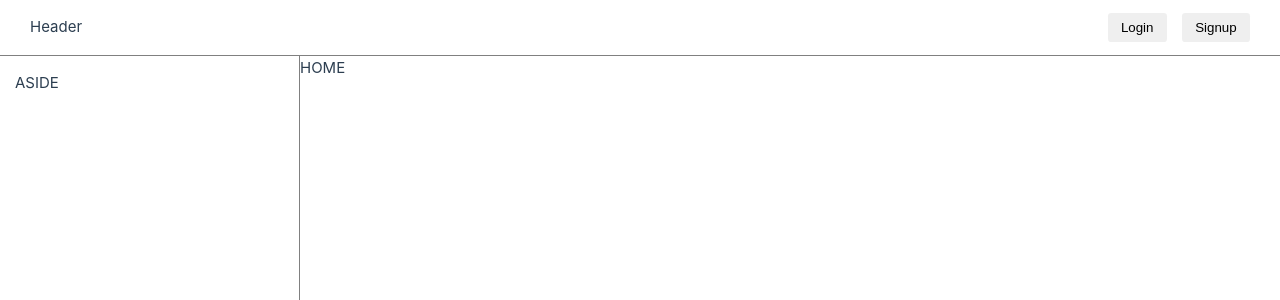
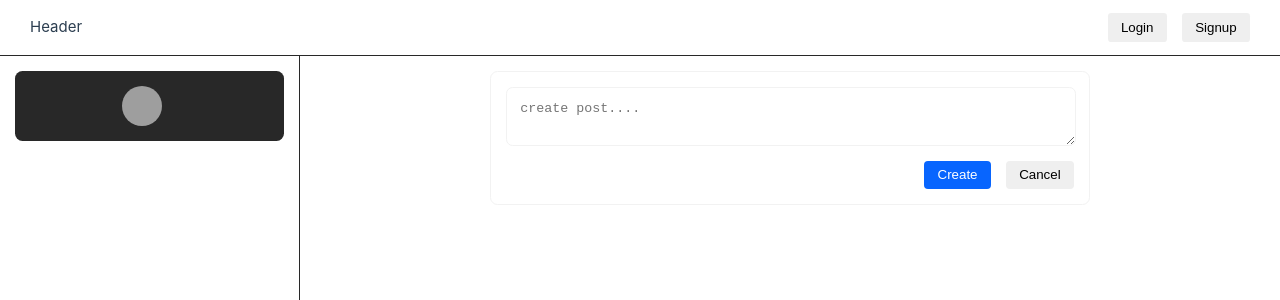
Before and after one commit to Aeceu/Vue-Social-Media, a Vue app: page / in a window 1280 px wide. Shown: the top 300 px of the page. Built offline with nearby package versions, Linux system fonts and the light colour scheme; grey boxes are pictures that could not be loaded; the HTML template or start-up script is replaced by a standard one.

Commit message:
added create post component

```diff
--- a/src/assets/main.css
+++ b/src/assets/main.css
@@ -2,6 +2,7 @@
 
 #app {
   /* max-width: 1280px; */
+  overflow: hidden;
   min-height: 100vh;
   margin: 0 auto;
   font-weight: normal;
--- a/src/components/AsideView.vue
+++ b/src/components/AsideView.vue
@@ -1,15 +1,65 @@
-<script setup lang="ts"></script>
+<script setup lang="ts">
+import { useUserStore } from '@/stores/counter'
+
+const userStore = useUserStore()
+</script>
 
 <template>
   <div class="aside">
-    <p>ASIDE</p>
+    <div class="profile-container">
+      <img
+        src="https://plus.unsplash.com/premium_photo-1689568126014-06fea9d5d341?fm=jpg&q=60&w=3000&ixlib=rb-4.0.3&ixid=M3wxMjA3fDB8MHxzZWFyY2h8MXx8cHJvZmlsZXxlbnwwfHwwfHx8MA%3D%3D"
+        alt="profile"
+        class="profile-photo"
+      />
+      <span class="profile-details">
+        <h3>{{ userStore.user?.firstName }} {{ userStore.user?.lastName }}</h3>
+        <p class="email">{{ userStore.user?.email }}</p>
+      </span>
+    </div>
   </div>
 </template>
 
 <style scoped>
 .aside {
-  width: 300px;
-  border-right: 1px solid gray;
+  min-width: 300px;
+  max-width: 300px;
+  border-right: 1px solid var(--vt-c-black-mute);
   padding: 1em;
+  display: flex;
+  flex-direction: column;
+  gap: 1em;
+}
+
+.profile-photo {
+  width: 40px;
+  height: 40px;
+  border-radius: 100%;
+  object-fit: cover;
+}
+
+.profile-container {
+  display: flex;
+  align-items: center;
+  justify-content: center;
+  gap: 1em;
+  padding: 1em;
+  background-color: var(--vt-c-black-mute);
+  border-radius: 0.5em;
+}
+
+.profile-container:hover {
+  background-color: var(--vt-c-black-soft);
+  cursor: pointer;
+}
+.profile-details {
+  display: flex;
+  line-height: 1.3;
+  flex-direction: column;
+}
+
+.email {
+  font-size: 12px;
+  letter-spacing: 0.07em;
 }
 </style>
--- a/src/components/HeaderView.vue
+++ b/src/components/HeaderView.vue
@@ -36,7 +36,7 @@ const handleLogout = () => {
 <style scoped>
 .header {
   height: 60px;
-  border-bottom: 1px solid gray;
+  border-bottom: 1px solid var(--vt-c-black-mute);
   display: flex;
   align-items: center;
   justify-content: space-between;
--- /dev/null
+++ b/src/components/NewsFeedView.vue
@@ -0,0 +1,83 @@
+<script setup lang="ts">
+import { ref } from 'vue'
+
+const content = ref('')
+</script>
+
+<template>
+  <div class="newsfeed">
+    <div class="create-post-container">
+      <textarea
+        :model="content"
+        type="text"
+        class="create-post-textarea"
+        placeholder="create post...."
+        resizable
+      />
+      <span class="btns-group">
+        <button class="btn create">Create</button>
+        <button class="btn cancel">Cancel</button>
+      </span>
+    </div>
+  </div>
+</template>
+
+<style scoped>
+.newsfeed {
+  max-height: 100vh;
+  overflow: hidden;
+  width: 100%;
+  display: flex;
+  padding: 1em;
+  /* align-items: center; */
+  justify-content: center;
+}
+
+.create-post-container {
+  width: 600px;
+  height: fit-content;
+  max-height: 200px;
+
+  padding: 1em;
+  border: 1px solid var(--color-background-mute);
+  border-radius: 0.5em;
+  display: flex;
+  flex-direction: column;
+  gap: 1em;
+}
+
+.create-post-textarea {
+  min-height: 50px;
+  min-width: 570px;
+  max-width: 570px;
+  width: 100%;
+  height: 100%;
+
+  background: inherit;
+  border: none;
+  outline: none;
+  color: white;
+  padding: 1em;
+  border-radius: 0.5em;
+  border: 1px solid var(--color-background-mute);
+}
+
+.btns-group {
+  width: 100%;
+  display: flex;
+  align-items: center;
+  justify-content: end;
+  gap: 1em;
+}
+
+.btn {
+  border: none;
+  border-radius: 0.3em;
+  padding: 0.5em 1em;
+}
+
+.create {
+  color: white;
+  background-color: #0865fe;
+}
+</style>
--- a/src/views/HomeView.vue
+++ b/src/views/HomeView.vue
@@ -1,6 +1,7 @@
 <script lang="ts" setup>
 import AsideView from '@/components/AsideView.vue'
 import HeaderView from '@/components/HeaderView.vue'
+import NewsFeedView from '@/components/NewsFeedView.vue'
 </script>
 
 <template>
@@ -8,7 +9,7 @@ import HeaderView from '@/components/HeaderView.vue'
     <HeaderView />
     <div class="main-container">
       <AsideView />
-      <p>HOME</p>
+      <NewsFeedView />
     </div>
   </div>
 </template>
```
Also changed, not shown: src/components/PostCard.vue (added, +7 -0 lines), src/types/user.d.ts (+7 -0 lines).
